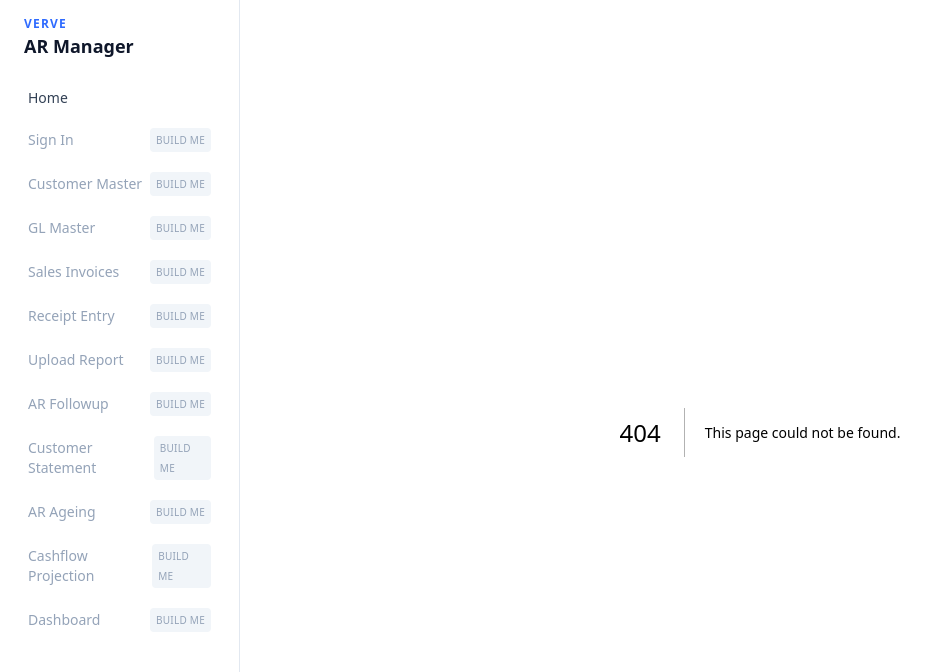
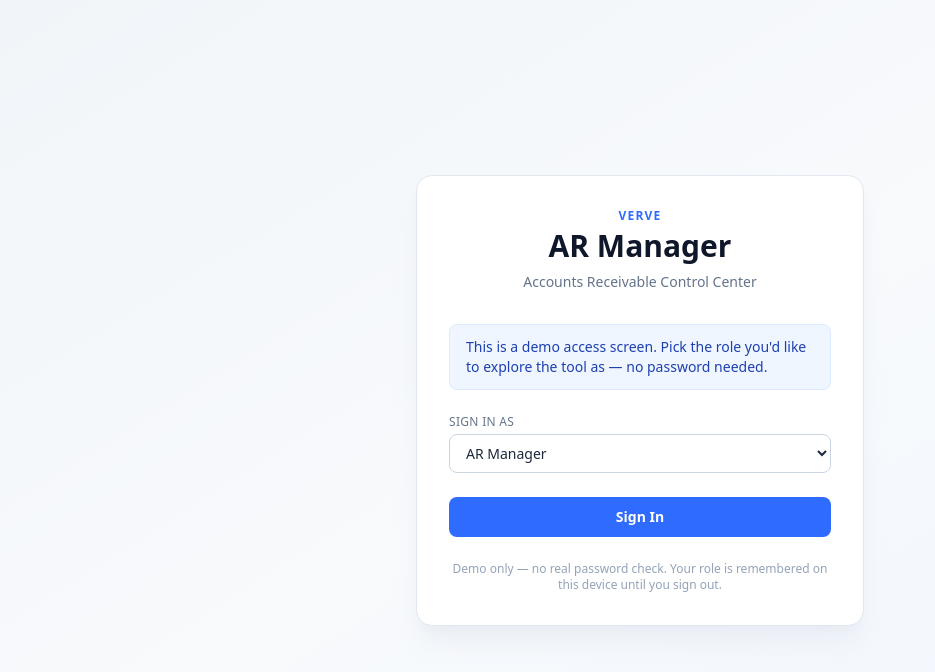
Before and after one commit to satyamrathi-verve/Project-2, a Next.js app: page /signin in a window 1280 px wide. Before the commit this address had no page. Shown: the top 672 px of the page, without its empty margins (0-935 px from the left). Built offline with nearby package versions, Linux system fonts and the light colour scheme.

Commit message:
Built Sign In screen

```diff
--- a/app/layout.tsx
+++ b/app/layout.tsx
@@ -1,6 +1,6 @@
 import type { Metadata } from "next";
 import "./globals.css";
-import { Nav } from "@/components/Nav";
+import { AppShell } from "@/components/AppShell";
 
 export const metadata: Metadata = {
   title: "AR Manager — Verve",
@@ -11,10 +11,7 @@ export default function RootLayout({ children }: { children: React.ReactNode })
   return (
     <html lang="en">
       <body>
-        <div className="flex h-screen">
-          <Nav />
-          <main className="flex-1 overflow-y-auto p-8">{children}</main>
-        </div>
+        <AppShell>{children}</AppShell>
       </body>
     </html>
   );
--- /dev/null
+++ b/app/signin/page.tsx
@@ -0,0 +1,82 @@
+"use client";
+
+import { useEffect, useState } from "react";
+import { useRouter } from "next/navigation";
+import { FormField, inputClass } from "@/components/FormField";
+import { AFTER_SIGNIN_PATH, isSignedIn, signIn, ROLES, type Role } from "@/lib/auth";
+
+/*
+  The Sign In screen — the front door of AR Manager.
+
+  This is a DEMO login only: there is no password and no real backend check.
+  You simply pick which role you want to explore the tool as, click Sign In,
+  and we remember that choice in the browser (localStorage) via lib/auth.ts.
+*/
+export default function SignInPage() {
+  const router = useRouter();
+  const [role, setRole] = useState<Role>("AR Manager");
+  const [checkingSession, setCheckingSession] = useState(true);
+
+  // If this device already has a signed-in session, skip the form entirely.
+  useEffect(() => {
+    if (isSignedIn()) {
+      router.replace(AFTER_SIGNIN_PATH);
+      return;
+    }
+    setCheckingSession(false);
+  }, [router]);
+
+  function handleSignIn() {
+    signIn(role); // remember the chosen role for this browser
+    router.replace(AFTER_SIGNIN_PATH);
+  }
+
+  // Nothing to show while we check localStorage — avoids a flash of the login
+  // form for someone who's already signed in.
+  if (checkingSession) return null;
+
+  return (
+    <div className="flex min-h-screen items-center justify-center bg-gradient-to-br from-slate-100 via-slate-50 to-blue-50 px-4">
+      <div className="w-full max-w-md rounded-2xl border border-slate-200 bg-white p-8 shadow-xl shadow-slate-200/60">
+        {/* App name + tagline */}
+        <div className="mb-8 text-center">
+          <p className="text-xs font-semibold uppercase tracking-widest text-brand">Verve</p>
+          <h1 className="mt-1 text-3xl font-bold text-slate-900">AR Manager</h1>
+          <p className="mt-2 text-sm text-slate-500">Accounts Receivable Control Center</p>
+        </div>
+
+        {/* Plain-language explanation that this is demo access */}
+        <div className="mb-6 rounded-lg border border-blue-100 bg-blue-50 px-4 py-3 text-sm text-blue-800">
+          This is a demo access screen. Pick the role you&apos;d like to explore the
+          tool as — no password needed.
+        </div>
+
+        <FormField label="Sign in as">
+          <select
+            value={role}
+            onChange={(e) => setRole(e.target.value as Role)}
+            className={inputClass}
+          >
+            {ROLES.map((r) => (
+              <option key={r} value={r}>
+                {r}
+              </option>
+            ))}
+          </select>
+        </FormField>
+
+        <button
+          onClick={handleSignIn}
+          className="mt-6 w-full rounded-lg bg-brand px-4 py-2.5 text-sm font-semibold text-white transition-colors hover:bg-brand-dark"
+        >
+          Sign In
+        </button>
+
+        <p className="mt-6 text-center text-xs text-slate-400">
+          Demo only — no real password check. Your role is remembered on this
+          device until you sign out.
+        </p>
+      </div>
+    </div>
+  );
+}
--- /dev/null
+++ b/components/AppShell.tsx
@@ -0,0 +1,42 @@
+"use client";
+
+import { usePathname, useRouter } from "next/navigation";
+import { useEffect, useState } from "react";
+import { Nav } from "@/components/Nav";
+import { isSignedIn } from "@/lib/auth";
+
+/*
+  Wraps every page. The Sign In screen is the one exception — it's a
+  full-screen login card with no sidebar. Every other page keeps the normal
+  sidebar + content layout, and only shows once we've confirmed someone is
+  actually signed in (otherwise it bounces them to Sign In first).
+*/
+export function AppShell({ children }: { children: React.ReactNode }) {
+  const pathname = usePathname();
+  const router = useRouter();
+  const isSignInPage = pathname === "/signin";
+  const [ready, setReady] = useState(false);
+
+  useEffect(() => {
+    if (!isSignInPage && !isSignedIn()) {
+      router.replace("/signin");
+      return;
+    }
+    setReady(true);
+  }, [pathname, isSignInPage, router]);
+
+  if (isSignInPage) {
+    return <>{children}</>;
+  }
+
+  if (!ready) {
+    return null; // brief blank check, avoids flashing the app before we know you're signed in
+  }
+
+  return (
+    <div className="flex h-screen">
+      <Nav />
+      <main className="flex-1 overflow-y-auto p-8">{children}</main>
+    </div>
+  );
+}
--- a/components/Nav.tsx
+++ b/components/Nav.tsx
@@ -1,17 +1,19 @@
 "use client";
 
 import Link from "next/link";
-import { usePathname } from "next/navigation";
+import { usePathname, useRouter } from "next/navigation";
+import { useEffect, useState } from "react";
+import { getRole, signOut, type Role } from "@/lib/auth";
 
 /*
-  Left sidebar. Only "Home" exists to start with — everything else is the roadmap
-  your team builds. Each unbuilt screen shows a "build me" tag. When you finish a
-  screen, flip its `built` to true (and point `href` at the route you created) so it
-  turns into a real link.
+  Left sidebar. Only "Home" and "Sign In" exist to start with — everything else
+  is the roadmap your team builds. Each unbuilt screen shows a "build me" tag.
+  When you finish a screen, flip its `built` to true (and point `href` at the
+  route you created) so it turns into a real link.
 */
 const LINKS: { href: string; label: string; built: boolean }[] = [
   { href: "/", label: "Home", built: true },
-  { href: "/signin", label: "Sign In", built: false },
+  { href: "/signin", label: "Sign In", built: true },
   { href: "/masters/customers", label: "Customer Master", built: false },
   { href: "/masters/gl", label: "GL Master", built: false },
   { href: "/invoices", label: "Sales Invoices", built: false },
@@ -26,12 +28,25 @@ const LINKS: { href: string; label: string; built: boolean }[] = [
 
 export function Nav() {
   const pathname = usePathname();
+  const router = useRouter();
+  const [role, setRole] = useState<Role | null>(null);
+
+  // Re-check the signed-in role whenever the page changes.
+  useEffect(() => {
+    setRole(getRole());
+  }, [pathname]);
+
+  function handleSignOut() {
+    signOut();
+    router.replace("/signin");
+  }
 
   return (
     <nav className="flex h-full w-60 flex-col gap-1 border-r border-slate-200 bg-white p-4">
       <div className="mb-4 px-2">
         <p className="text-xs font-semibold uppercase tracking-widest text-brand">Verve</p>
         <h1 className="text-lg font-bold text-slate-900">AR Manager</h1>
+        {role && <p className="mt-1 text-xs text-slate-400">Signed in as {role}</p>}
       </div>
       {LINKS.map((l) => {
         const active = pathname === l.href;
@@ -60,6 +75,14 @@ export function Nav() {
           </Link>
         );
       })}
+      {role && (
+        <button
+          onClick={handleSignOut}
+          className="mt-auto rounded-lg px-3 py-2 text-left text-sm font-medium text-slate-500 hover:bg-slate-100 hover:text-slate-700"
+        >
+          Sign out
+        </button>
+      )}
     </nav>
   );
 }
--- /dev/null
+++ b/lib/auth.ts
@@ -0,0 +1,59 @@
+"use client";
+
+/*
+  Demo-only sign-in helper. There is no real backend login here — we just
+  remember, in the browser's localStorage, that someone picked a role and
+  clicked "Sign In". Any screen in the app can import these functions to ask:
+
+    isSignedIn()      -> true/false, are we signed in on this device?
+    getRole()         -> which role did they pick? (or null if not signed in)
+    signIn(role)      -> save the chosen role and mark the session signed in
+    signOut()         -> clear the session (used by the Sign out button)
+*/
+
+export type Role = "Admin" | "AR Manager" | "Accountant" | "Viewer";
+
+export const ROLES: Role[] = ["Admin", "AR Manager", "Accountant", "Viewer"];
+
+const STORAGE_KEY = "ar_manager_session";
+
+interface StoredSession {
+  loggedIn: boolean;
+  role: Role;
+}
+
+function readSession(): StoredSession | null {
+  if (typeof window === "undefined") return null; // guard for server-side rendering
+  try {
+    const raw = window.localStorage.getItem(STORAGE_KEY);
+    if (!raw) return null;
+    const parsed = JSON.parse(raw) as StoredSession;
+    return parsed.loggedIn ? parsed : null;
+  } catch {
+    return null;
+  }
+}
+
+export function isSignedIn(): boolean {
+  return readSession() !== null;
+}
+
+export function getRole(): Role | null {
+  return readSession()?.role ?? null;
+}
+
+export function signIn(role: Role) {
+  window.localStorage.setItem(STORAGE_KEY, JSON.stringify({ loggedIn: true, role }));
+}
+
+export function signOut() {
+  window.localStorage.removeItem(STORAGE_KEY);
+}
+
+/*
+  Where to send someone right after they sign in (or if they land on the Sign
+  In page while already signed in). Customer Master isn't built yet, so this
+  points at the home page for now. Once Customer Master exists, change this
+  one line to "/masters/customers" and every redirect picks it up automatically.
+*/
+export const AFTER_SIGNIN_PATH = "/";
```
